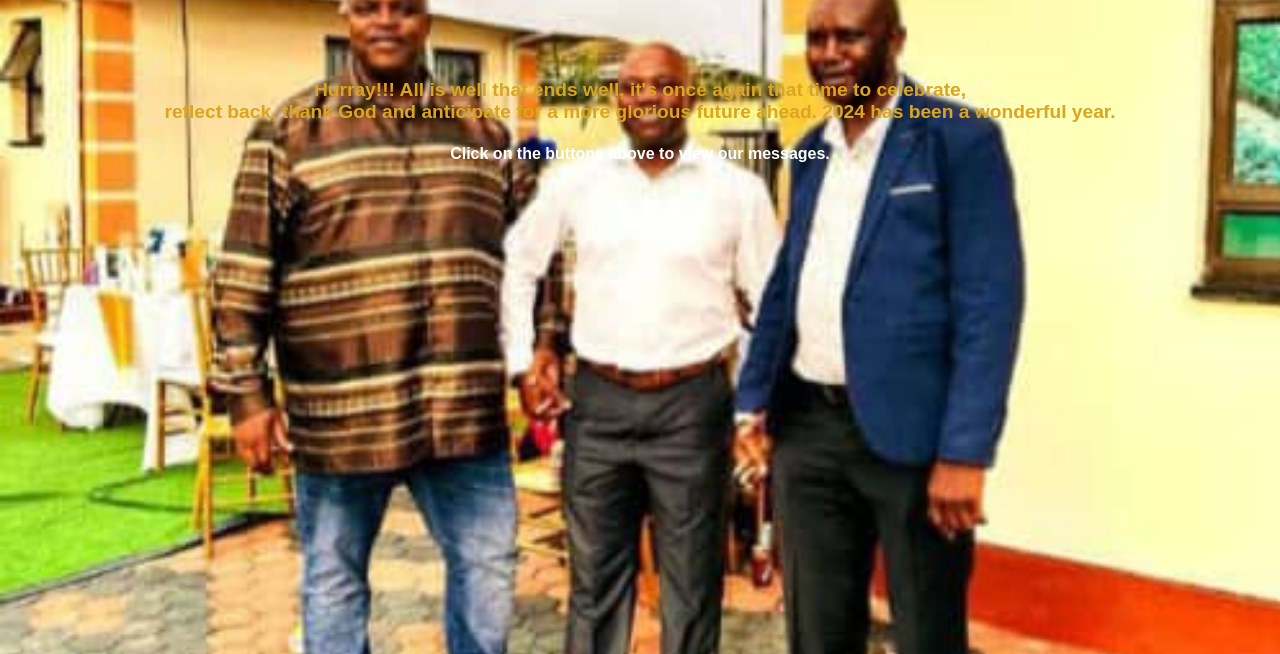
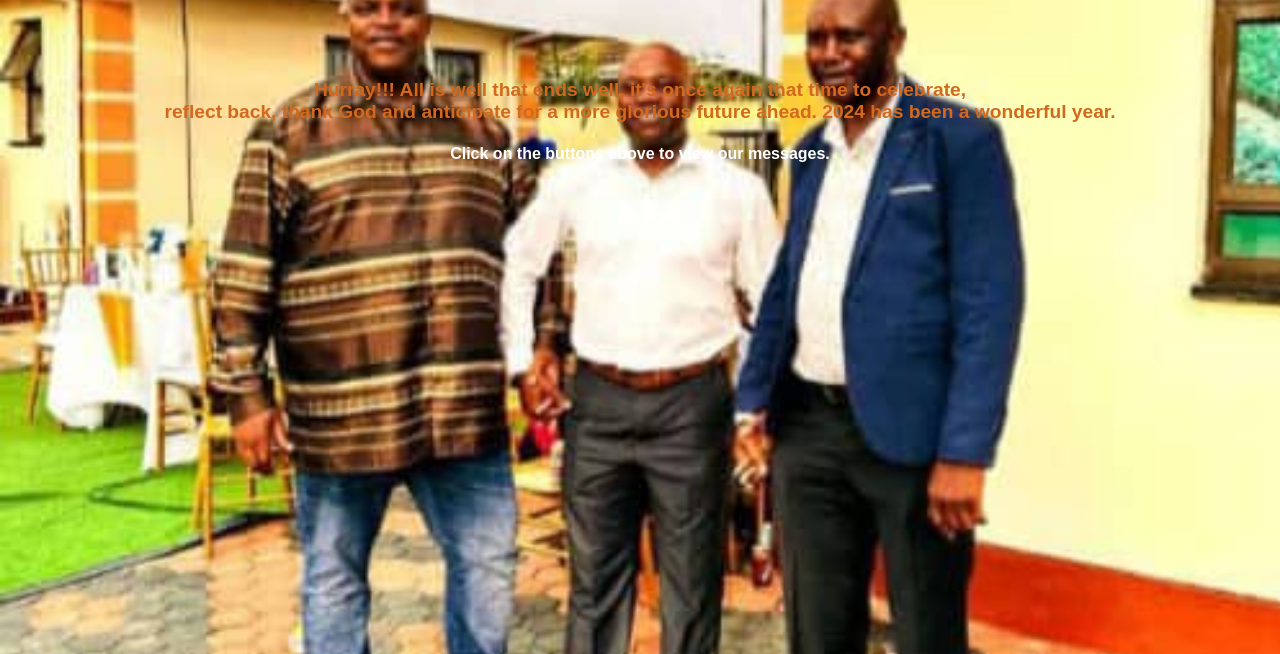
Before and after one commit to Anold39/gratitude-deserved, a plain HTML site: page holiday_wishes.html in a window 1280 px wide. Shown: the part 186-840 px from the top of the page. Drawn offline with Linux system fonts and the light colour scheme.

Commit message:
Update holiday_wishes.html

```diff
--- a/holiday_wishes.html
+++ b/holiday_wishes.html
@@ -52,7 +52,7 @@
             color: white;
         }
         .p3 {
-            color: goldenrod;
+            color: chocolate;
         }
         nav {
             display: flex;
```
